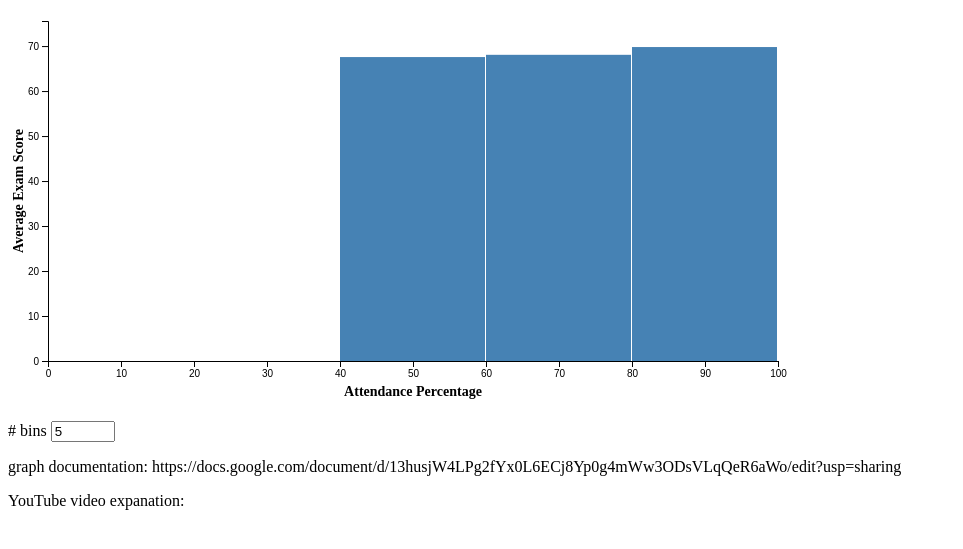
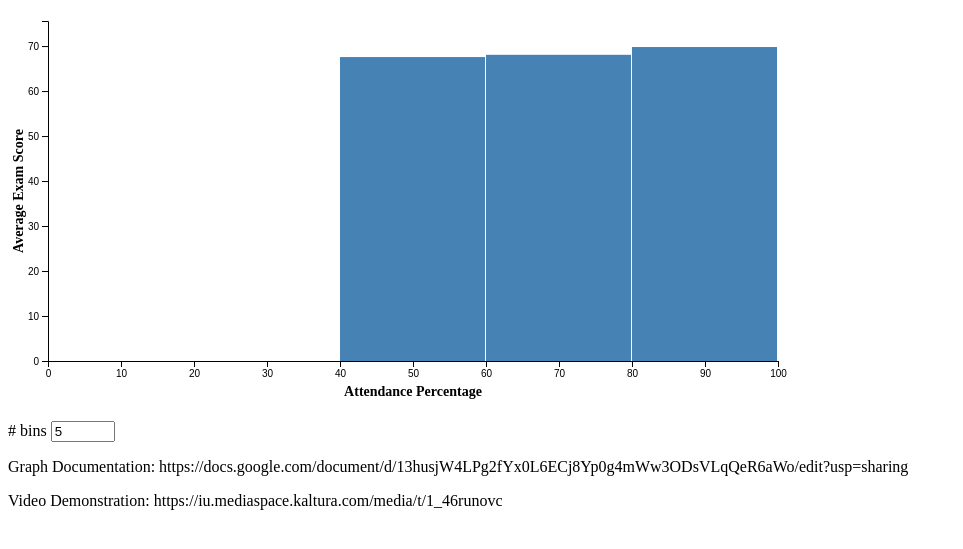
Before and after one commit to apgodsen/Student_Performance, a plain HTML site: page index.html in a window 1280 px wide. Shown: the part 79-628 px from the top of the page, without its empty margins (0-963 px from the left). Drawn offline with nearby package versions, Linux system fonts and the light colour scheme.

Commit message:
Update index.html

```diff
--- a/index.html
+++ b/index.html
@@ -119,7 +119,7 @@
                     .style("font-weight", "bold");
             });
         </script>
-    <p> graph documentation: https://docs.google.com/document/d/13husjW4LPg2fYx0L6ECj8Yp0g4mWw3ODsVLqQeR6aWo/edit?usp=sharing</p>
-    <p> YouTube video expanation: </p>
+    <p> Graph Documentation: https://docs.google.com/document/d/13husjW4LPg2fYx0L6ECj8Yp0g4mWw3ODsVLqQeR6aWo/edit?usp=sharing</p>
+    <p> Video Demonstration: https://iu.mediaspace.kaltura.com/media/t/1_46runovc </p>
     </body>
 </html>
```
